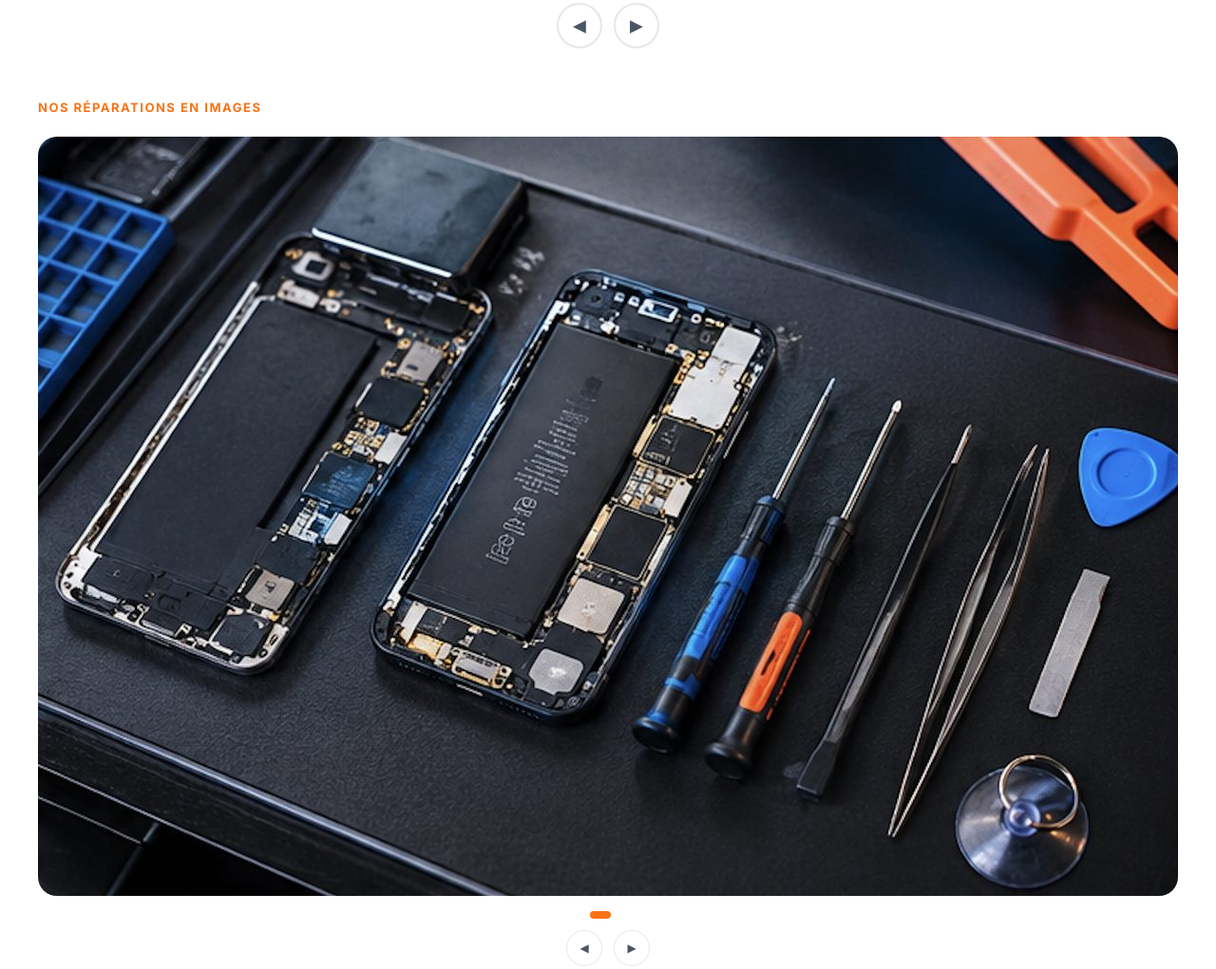
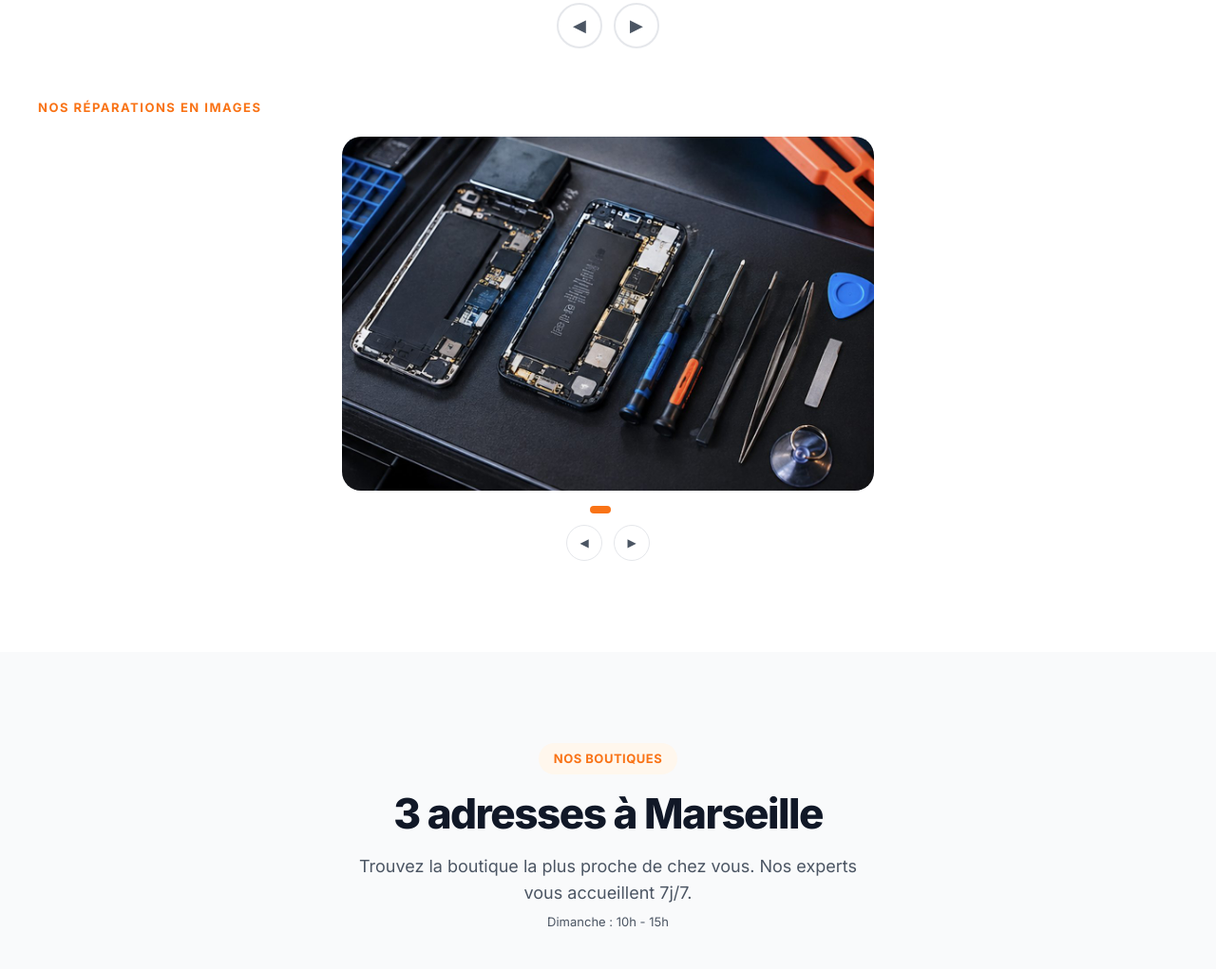
Before and after one commit to louiscmd/mistral-phone, a plain HTML site: page index.html in a window 1280 px wide. Shown: the part 3639-4660 px from the top of the page at 95% size. Drawn offline with Linux system fonts and the light colour scheme.

Commit message:
Shrink photo carousel to max 560px wide, centered
Co-Authored-By: Claude Sonnet 4.6 <noreply@anthropic.com>

```diff
--- a/index.html
+++ b/index.html
@@ -1190,7 +1190,7 @@
     }
 
     /* ── PHOTO CAROUSEL ── */
-    .photo-scene { position: relative; border-radius: 20px; overflow: hidden; background: var(--gray-100); margin: 20px 0 16px; aspect-ratio: 3/2; }
+    .photo-scene { position: relative; border-radius: 20px; overflow: hidden; background: var(--gray-100); margin: 20px auto 16px; aspect-ratio: 3/2; max-width: 560px; }
     .photo-wrapper { position: relative; width: 100%; height: 100%; }
     .photo-slide { position: absolute; inset: 0; opacity: 0; transition: opacity .7s ease; }
     .photo-slide.p-active { opacity: 1; z-index: 1; }
```
